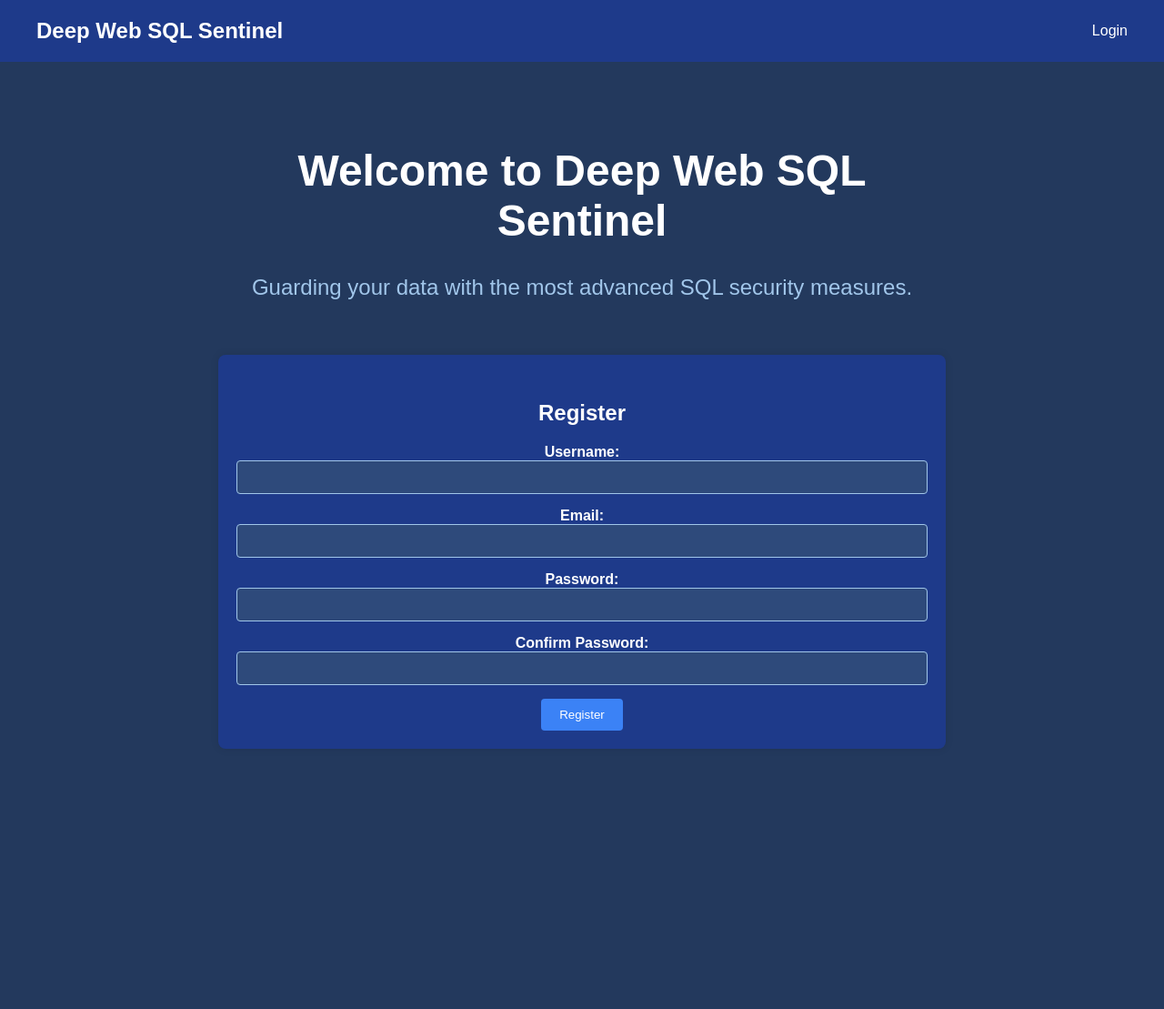
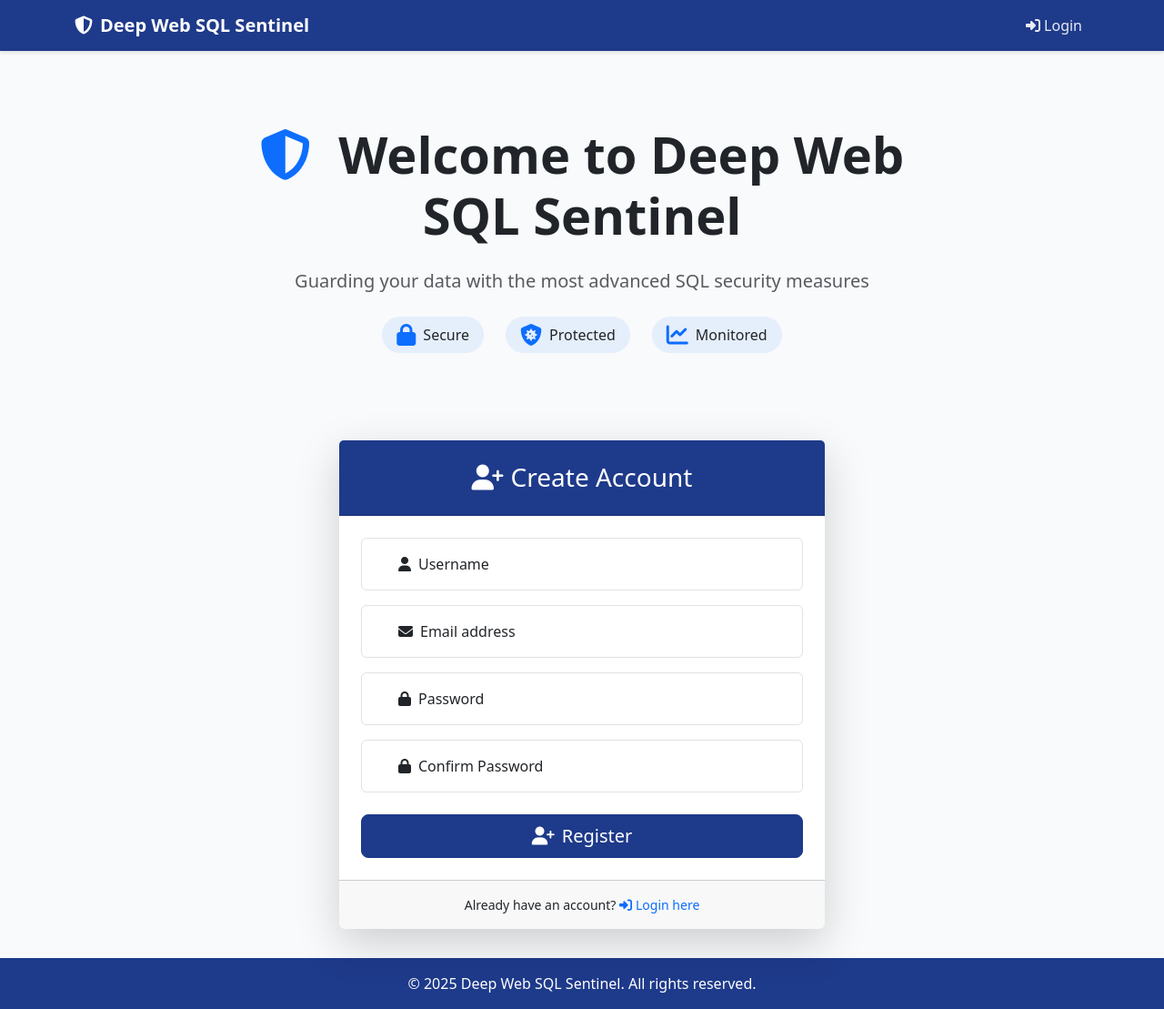
Before and after one commit to Yuvaprakash24/Deep-Web-SQL-Sentinel, a Flask app: page / in a window 1280 px wide. Shown: the whole page at 91% size. Before the commit the page ends 823 px from the top, so only its background shows below. Run offline with Flask 3, Linux system fonts and the light colour scheme; parts of the project's set-up code (start-up, migrations or seed data) failed here and were passed over.

Commit message:
Changed the UI using Bootstrap and FontAwesome Icons.

```diff
--- a/templates/base.html
+++ b/templates/base.html
@@ -2,10 +2,128 @@
 <html lang="en">
 <head>
     <meta charset="UTF-8">
-    <title>{% block title %}{% endblock %}</title>
-    <link rel="stylesheet" href="{{ url_for('static', filename='styles.css') }}">
+    <meta name="viewport" content="width=device-width, initial-scale=1.0">
+    <title>{% block title %}{% endblock %} - Deep Web SQL Sentinel</title>
+    <link href="https://cdn.jsdelivr.net/npm/bootstrap@5.3.3/dist/css/bootstrap.min.css" rel="stylesheet">
+    <link rel="stylesheet" href="https://cdnjs.cloudflare.com/ajax/libs/font-awesome/6.5.1/css/all.min.css">
+    <style>
+        :root {
+            --primary-color: #1e3a8a;
+            --secondary-color: #3b82f6;
+            --accent-color: #60a5fa;
+        }
+
+        body {
+            min-height: 100vh;
+            display: flex;
+            flex-direction: column;
+            background-color: #f8fafc;
+        }
+
+        .navbar {
+            background-color: var(--primary-color);
+            box-shadow: 0 2px 4px rgba(0,0,0,0.1);
+        }
+
+        .navbar-brand {
+            font-weight: 700;
+            color: white !important;
+        }
+
+        .nav-link {
+            color: rgba(255,255,255,0.9) !important;
+            transition: all 0.3s ease;
+        }
+
+        .nav-link:hover {
+            color: white !important;
+            transform: translateY(-1px);
+        }
+
+        .flashes {
+            list-style: none;
+            padding: 0;
+            margin: 1rem 0;
+        }
+
+        .flashes li {
+            padding: 1rem;
+            margin-bottom: 0.5rem;
+            border-radius: 0.5rem;
+            animation: fadeIn 0.5s ease-in;
+        }
+
+        .success {
+            background-color: #dcfce7;
+            color: #166534;
+            border: 1px solid #86efac;
+        }
+
+        .danger {
+            background-color: #fee2e2;
+            color: #991b1b;
+            border: 1px solid #fca5a5;
+        }
+
+        .warning {
+            background-color: #fef3c7;
+            color: #92400e;
+            border: 1px solid #fcd34d;
+        }
+
+        @keyframes fadeIn {
+            from { opacity: 0; transform: translateY(-10px); }
+            to { opacity: 1; transform: translateY(0); }
+        }
+
+        main {
+            flex: 1;
+            padding: 2rem 0;
+        }
+
+        .footer {
+            background-color: var(--primary-color);
+            color: white;
+            padding: 1rem 0;
+            margin-top: auto;
+        }
+    </style>
 </head>
 <body>
+    <nav class="navbar navbar-expand-lg navbar-dark">
+        <div class="container">
+            <a class="navbar-brand" href="{{ url_for('index') }}">
+                <i class="fas fa-shield-alt me-2"></i>Deep Web SQL Sentinel
+            </a>
+            <button class="navbar-toggler" type="button" data-bs-toggle="collapse" data-bs-target="#navbarNav">
+                <span class="navbar-toggler-icon"></span>
+            </button>
+            <div class="collapse navbar-collapse" id="navbarNav">
+                <ul class="navbar-nav ms-auto">
+                    {% if session.get('user_id') %}
+                        <li class="nav-item">
+                            <a class="nav-link" href="{{ url_for('activity') }}">
+                                <i class="fas fa-chart-line me-1"></i>Activity
+                            </a>
+                        </li>
+                        <li class="nav-item">
+                            <a class="nav-link" href="{{ url_for('logout') }}">
+                                <i class="fas fa-sign-out-alt me-1"></i>Logout
+                            </a>
+                        </li>
+                    {% else %}
+                        <li class="nav-item">
+                            <a class="nav-link" href="{{ url_for('login') }}">
+                                <i class="fas fa-sign-in-alt me-1"></i>Login
+                            </a>
+                        </li>
+                    {% endif %}
+                </ul>
+            </div>
+        </div>
+    </nav>
+
+    <main class="container">
         {% with messages = get_flashed_messages(with_categories=true) %}
             {% if messages %}
                 <ul class="flashes">
@@ -16,5 +134,14 @@
             {% endif %}
         {% endwith %}
         {% block content %}{% endblock %}
+    </main>
+
+    <footer class="footer">
+        <div class="container text-center">
+            <p class="mb-0">&copy; 2025 Deep Web SQL Sentinel. All rights reserved.</p>
+        </div>
+    </footer>
+
+    <script src="https://cdn.jsdelivr.net/npm/bootstrap@5.3.3/dist/js/bootstrap.bundle.min.js"></script>
 </body>
 </html>
--- a/templates/index.html
+++ b/templates/index.html
@@ -1,162 +1,147 @@
-<!DOCTYPE html>
-<html lang="en">
-<head>
-    <meta charset="UTF-8">
-    <meta name="viewport" content="width=device-width, initial-scale=1.0">
-    <title>Welcome to Deep Web SQL Sentinel</title>
+{% extends "base.html" %}
+
+{% block title %}Welcome{% endblock %}
+
+{% block content %}
+<div class="container">
+    <!-- Welcome Section -->
+    <div class="row justify-content-center mb-5">
+        <div class="col-lg-8 text-center">
+            <div class="welcome-section py-5">
+                <h1 class="display-4 fw-bold mb-4">
+                    <i class="fas fa-shield-alt text-primary me-3"></i>
+                    Welcome to Deep Web SQL Sentinel
+                </h1>
+                <p class="lead text-muted mb-4">
+                    Guarding your data with the most advanced SQL security measures
+                </p>
+                <div class="features d-flex justify-content-center gap-4 flex-wrap">
+                    <div class="feature-item">
+                        <i class="fas fa-lock text-primary fs-4"></i>
+                        <span class="ms-2">Secure</span>
+                    </div>
+                    <div class="feature-item">
+                        <i class="fas fa-shield-virus text-primary fs-4"></i>
+                        <span class="ms-2">Protected</span>
+                    </div>
+                    <div class="feature-item">
+                        <i class="fas fa-chart-line text-primary fs-4"></i>
+                        <span class="ms-2">Monitored</span>
+                    </div>
+                </div>
+            </div>
+        </div>
+    </div>
+
+    <!-- Register Section -->
+    <div class="row justify-content-center">
+        <div class="col-md-8 col-lg-6">
+            <div class="card shadow-lg border-0 rounded-lg">
+                <div class="card-header bg-primary text-white text-center py-4">
+                    <h3 class="mb-0">
+                        <i class="fas fa-user-plus me-2"></i>Create Account
+                    </h3>
+                </div>
+                <div class="card-body p-4">
+                    <form action="{{ url_for('register') }}" method="post">
+                        <div class="form-floating mb-3">
+                            <input type="text" class="form-control" id="username" name="username" placeholder="Username" required>
+                            <label for="username">
+                                <i class="fas fa-user me-2"></i>Username
+                            </label>
+                        </div>
+                        <div class="form-floating mb-3">
+                            <input type="email" class="form-control" id="email" name="email" placeholder="name@example.com" required>
+                            <label for="email">
+                                <i class="fas fa-envelope me-2"></i>Email address
+                            </label>
+                        </div>
+                        <div class="form-floating mb-3">
+                            <input type="password" class="form-control" id="password" name="password" placeholder="Password" required>
+                            <label for="password">
+                                <i class="fas fa-lock me-2"></i>Password
+                            </label>
+                        </div>
+                        <div class="form-floating mb-4">
+                            <input type="password" class="form-control" id="confirm_password" name="confirm_password" placeholder="Confirm Password" required>
+                            <label for="confirm_password">
+                                <i class="fas fa-lock me-2"></i>Confirm Password
+                            </label>
+                        </div>
+                        <div class="d-grid">
+                            <button type="submit" class="btn btn-primary btn-lg">
+                                <i class="fas fa-user-plus me-2"></i>Register
+                            </button>
+                        </div>
+                    </form>
+                </div>
+                <div class="card-footer text-center py-3">
+                    <div class="small">
+                        Already have an account?
+                        <a href="{{ url_for('login') }}" class="text-decoration-none">
+                            <i class="fas fa-sign-in-alt me-1"></i>Login here
+                        </a>
+                    </div>
+                </div>
+            </div>
+        </div>
+    </div>
+</div>
+
 <style>
-        body {
-            background-color: #23395d; /* Classy ashy blue background */
-            font-family: 'Arial', sans-serif;
-            color: #ffffff;
-            margin: 0;
-            padding: 0;
-            overflow-x: hidden;
+    .welcome-section {
+        animation: fadeIn 1s ease-in-out;
     }
 
-        .navbar {
+    .feature-item {
         display: flex;
-            justify-content: space-between;
         align-items: center;
-            background-color: #1e3a8a;
-            padding: 10px 20px;
+        padding: 0.5rem 1rem;
+        background-color: rgba(59, 130, 246, 0.1);
+        border-radius: 2rem;
+        transition: all 0.3s ease;
     }
 
-        .navbar-brand {
-            color: white;
-            font-size: 1.5em;
-            text-decoration: none;
-            font-weight: bold;
+    .feature-item:hover {
+        transform: translateY(-2px);
+        background-color: rgba(59, 130, 246, 0.2);
     }
 
-        .navbar a {
-            color: white;
-            text-decoration: none;
-            padding: 10px 20px;
-            border-radius: 4px;
-            transition: background-color 0.3s ease-in-out;
+    .card {
+        transition: transform 0.3s ease;
     }
 
-        .navbar a:hover {
-            background-color: #3b82f6;
+    .card:hover {
+        transform: translateY(-5px);
     }
 
-        .container {
-            max-width: 800px;
-            margin: 0 auto;
-            padding: 20px;
-            text-align: center;
+    .form-floating > .form-control {
+        padding-left: 2.5rem;
     }
 
-        .welcome-section {
-            padding: 40px 0;
-            animation: fadeIn 2s ease-in-out;
-        }
-
-        .welcome-section h1 {
-            color: #ffffff;
-            font-size: 3em;
-        }
-
-        .welcome-section .lead {
-            color: #a1c6ea;
-            font-size: 1.5em;
-            margin: 20px 0;
-        }
-
-        .register-section {
-            background-color: #1e3a8a; /* Darker blue for form background */
-            border-radius: 8px;
-            box-shadow: 0 0 10px rgba(0, 0, 0, 0.1);
-            padding: 20px;
-            animation: fadeInUp 2s ease-in-out;
-        }
-
-        .register-section h2 {
-            color: #ffffff;
-            margin-top: 30px;
-            margin-bottom: 20px;
-        }
-
-        .form-group {
-            margin-bottom: 15px;
-            animation: fadeIn 2s ease-in-out;
-        }
-
-        .form-group label {
-            display: block;
-            font-weight: bold;
-            color: #ffffff;
-        }
-
-        .form-control {
-            width: 100%;
-            padding: 10px;
-            border: 1px solid #a1c6ea;
-            border-radius: 4px;
-            box-sizing: border-box;
-            background-color: #2e4a7b; /* Darker blue for input fields */
-            color: white;
+    .form-floating > label {
+        padding-left: 2.5rem;
     }
 
     .btn-primary {
-            background-color: #3b82f6;
-            border: none;
-            padding: 10px 20px;
-            color: white;
-            border-radius: 4px;
-            cursor: pointer;
-            transition: background-color 0.3s ease-in-out;
+        background-color: var(--primary-color);
+        border-color: var(--primary-color);
+        transition: all 0.3s ease;
     }
 
     .btn-primary:hover {
-            background-color: #1e40af;
+        background-color: var(--secondary-color);
+        border-color: var(--secondary-color);
+        transform: translateY(-1px);
+    }
+
+    .card-header {
+        background-color: var(--primary-color) !important;
     }
 
     @keyframes fadeIn {
-            from { opacity: 0; }
-            to { opacity: 1; }
-        }
-
-        @keyframes fadeInUp {
         from { opacity: 0; transform: translateY(20px); }
         to { opacity: 1; transform: translateY(0); }
     }
 </style>
-</head>
-<body>
-    <div class="navbar">
-        <a href="#" class="navbar-brand">Deep Web SQL Sentinel</a>
-        <a href="{{ url_for('login') }}">Login</a>
-    </div>
-    <div class="container">
-        <div class="welcome-section">
-            <h1>Welcome to Deep Web SQL Sentinel</h1>
-            <p class="lead">Guarding your data with the most advanced SQL security measures.</p>
-        </div>
-
-        <div class="register-section">
-            <h2>Register</h2>
-            <form action="{{ url_for('register') }}" method="post">
-                <div class="form-group">
-                    <label for="username">Username:</label>
-                    <input type="text" name="username" class="form-control" required>
-                </div>
-                <div class="form-group">
-                    <label for="email">Email:</label>
-                    <input type="email" name="email" class="form-control" required>
-                </div>
-                <div class="form-group">
-                    <label for="password">Password:</label>
-                    <input type="password" name="password" class="form-control" required>
-                </div>
-                <div class="form-group">
-                    <label for="confirm_password">Confirm Password:</label>
-                    <input type="password" name="confirm_password" class="form-control" required>
-                </div>
-                <button type="submit" class="btn btn-primary">Register</button>
-            </form>
-        </div>
-    </div>
-</body>
-</html>
+{% endblock %}
```
Also changed, not shown: templates/activity.html (+88 -104 lines), templates/login.html (+56 -103 lines), 1 other file. Lines whose indentation alone changed are shown as unchanged.
